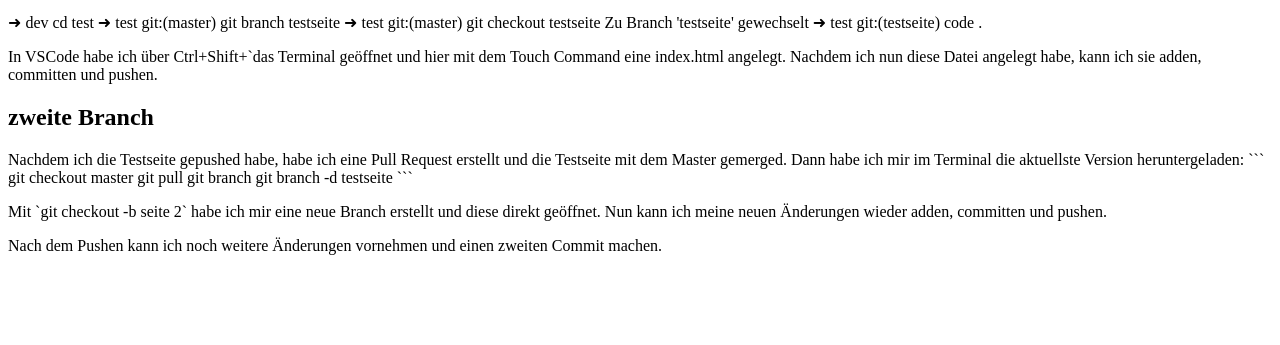
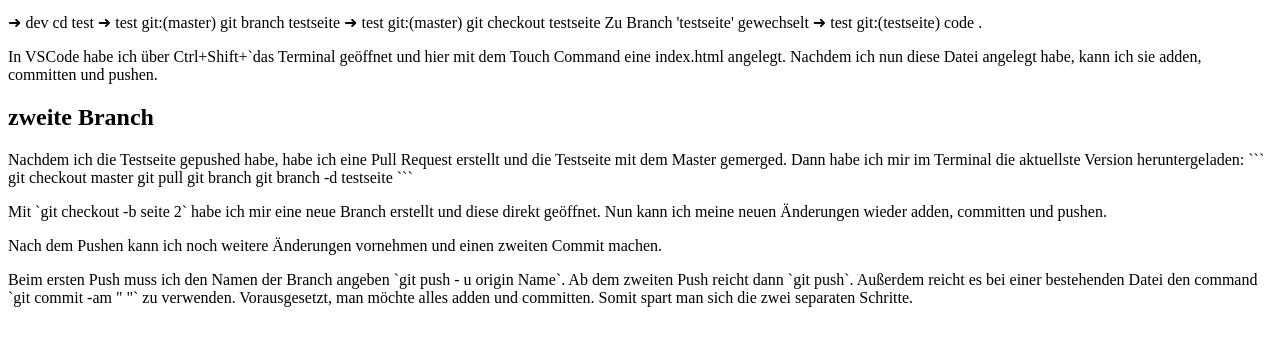
Before and after one commit to kschmitz123/test, a plain HTML site: page index.html in a window 1280 px wide. Shown: the part 101-446 px from the top of the page. Drawn offline with Linux system fonts and the light colour scheme.

Commit message:
Add more info

```diff
--- a/index.html
+++ b/index.html
@@ -32,5 +32,6 @@
     <p>Mit `git checkout -b seite 2` habe ich mir eine neue Branch erstellt und diese direkt geöffnet. Nun kann ich meine neuen Änderungen wieder adden, committen und pushen.</p>
 
 <p>Nach dem Pushen kann ich noch weitere Änderungen vornehmen und einen zweiten Commit machen.</p>
+<p>Beim ersten Push muss ich den Namen der Branch angeben `git push - u origin Name`. Ab dem zweiten Push reicht dann `git push`. Außerdem reicht es bei einer bestehenden Datei den command `git commit -am " "` zu verwenden. Vorausgesetzt, man möchte alles adden und committen. Somit spart man sich die zwei separaten Schritte.</p>
 </body>
 </html>
```
